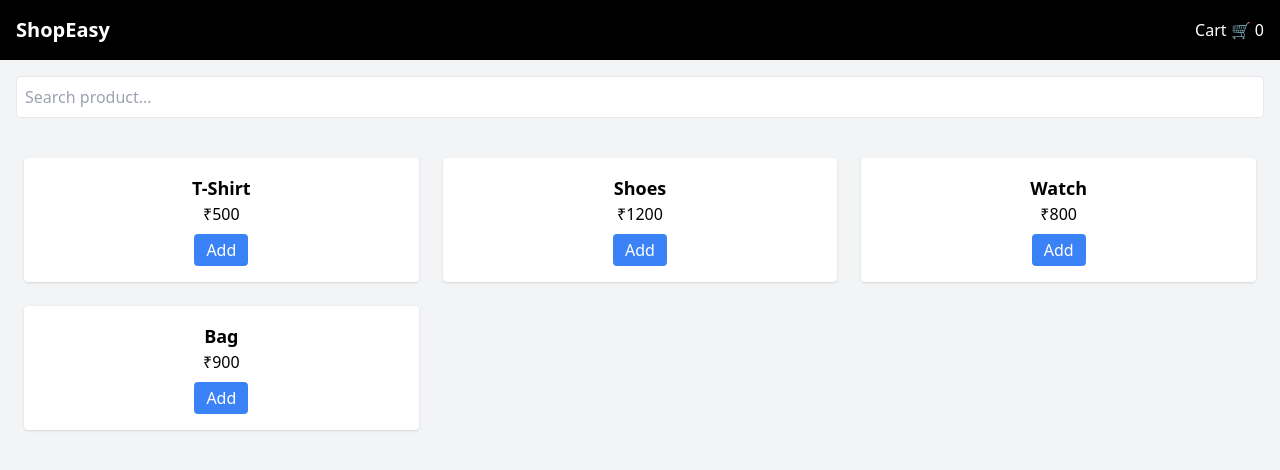
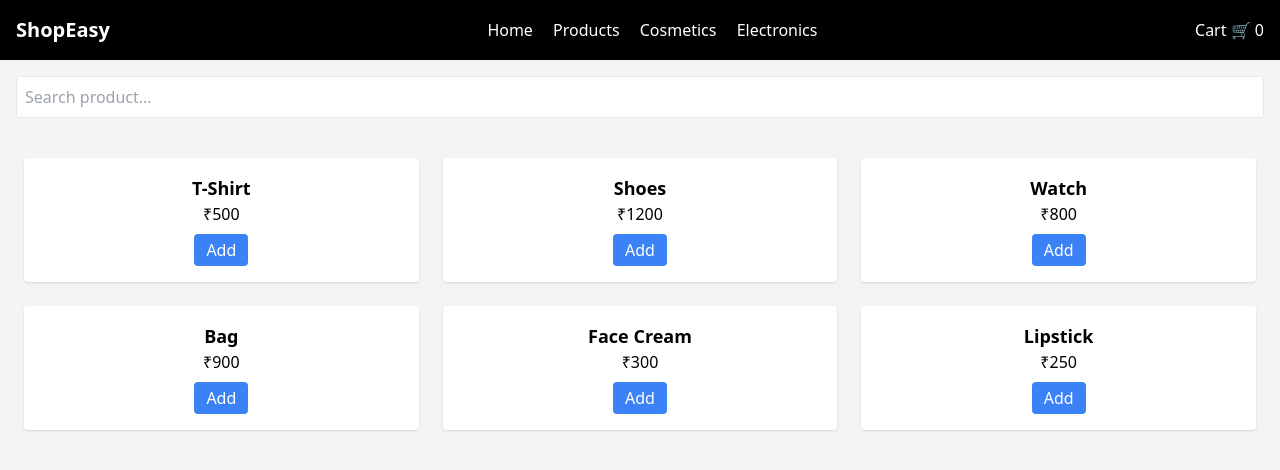
Before and after one commit to Lakshmi10-FSD/e-commerce, a plain HTML site: page index.html in a window 1280 px wide. Drawn offline with nearby package versions, Linux system fonts and the light colour scheme.

Commit message:
Enhance HTML structure with navigation and search
Updated the HTML structure to include navigation buttons for product categories, added a search input, and improved cart functionality.

```diff
--- a/index.html
+++ b/index.html
@@ -8,9 +8,23 @@
 <body class="bg-gray-100">
 
 <!-- Navbar -->
-<div class="bg-black text-white p-4 flex justify-between">
+<div class="bg-black text-white p-4 flex justify-between items-center flex-wrap">
+
   <h1 class="text-xl font-bold">ShopEasy</h1>
-  <button onclick="goToCart()">Cart 🛒 <span id="count">0</span></button>
+
+  <!-- Nav Links -->
+  <div class="space-x-4">
+    <button onclick="showCategory('all')" class="hover:text-yellow-400">Home</button>
+    <button onclick="showCategory('fashion')" class="hover:text-yellow-400">Products</button>
+    <button onclick="showCategory('cosmetics')" class="hover:text-yellow-400">Cosmetics</button>
+    <button onclick="showCategory('electronics')" class="hover:text-yellow-400">Electronics</button>
+  </div>
+
+  <!-- Cart -->
+  <button onclick="goToCart()">
+    Cart 🛒 <span id="count">0</span>
+  </button>
+
 </div>
 
 <!-- Search -->
@@ -69,10 +83,12 @@
 <script>
 // PRODUCTS
 let products = [
-  {id:1, name:"T-Shirt", price:500},
-  {id:2, name:"Shoes", price:1200},
-  {id:3, name:"Watch", price:800},
-  {id:4, name:"Bag", price:900}
+  {id:1, name:"T-Shirt", price:500, category:"fashion"},
+  {id:2, name:"Shoes", price:1200, category:"fashion"},
+  {id:3, name:"Watch", price:800, category:"electronics"},
+  {id:4, name:"Bag", price:900, category:"fashion"},
+  {id:5, name:"Face Cream", price:300, category:"cosmetics"},
+  {id:6, name:"Lipstick", price:250, category:"cosmetics"}
 ];
 
 let cart = [];
@@ -94,6 +110,16 @@ function displayProducts(list = products){
       </div>
     `;
   });
+}
+
+// CATEGORY FILTER
+function showCategory(category){
+  if(category === "all"){
+    displayProducts(products);
+  } else {
+    let filtered = products.filter(p => p.category === category);
+    displayProducts(filtered);
+  }
 }
 
 // ADD TO CART
```
